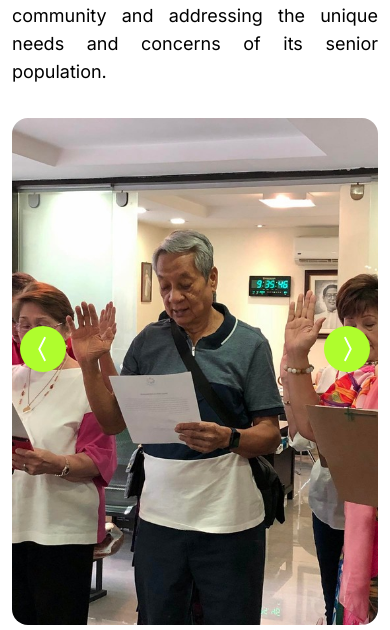
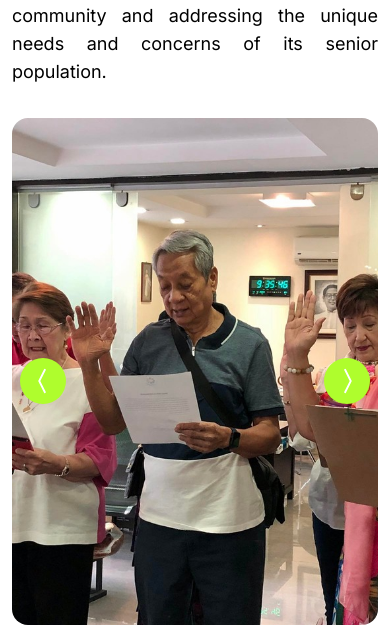
Before and after one commit to LDFcapstone12/capstone12, a Next.js app: page /activities/Oath in a window 390 px wide. Shown: the part 825-1455 px from the top of the page. Built offline with nearby package versions, Linux system fonts and the light colour scheme.

Commit message:
Commit 11:45

```diff
--- a/src/app/activities/Oath/page.js
+++ b/src/app/activities/Oath/page.js
@@ -47,7 +47,7 @@ export default function Oath() {
                 style={backgroundImageStyle}
                 className="w-full h-[60vh] md:h-[780px] rounded-2xl bg-center bg-cover duration-500"
             >
-                <div className="flex justify-between items-center px-2 lg:py-96 py-52">
+                <div className="flex justify-between items-center px-2 lg:py-96 py-60">
                     <div
                         onClick={goToPreviousSlide}
                         className="text-2xl rounded-full p-2 bg-[#affd2d] text-white cursor-pointer"
```
